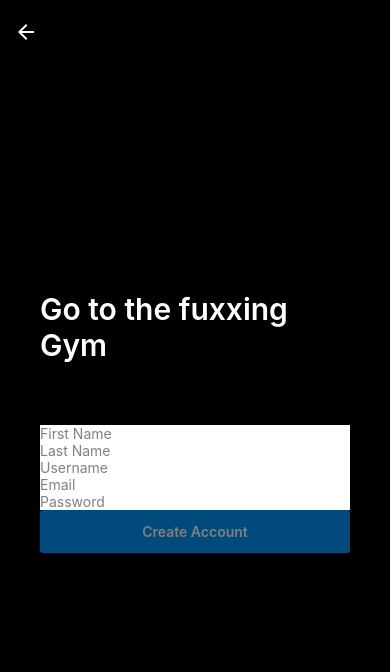
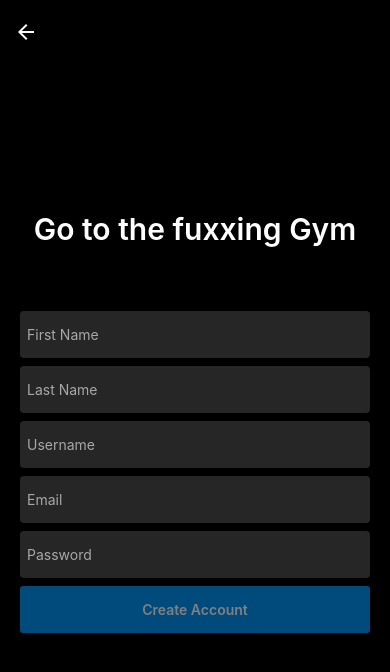
Before and after one commit to bellDev-code/healthApp-front, a React Native app: screen /CreateAccount in a window 390 px wide. Shown: the top 672 px of the page. Built offline with nearby package versions, Linux system fonts and the light colour scheme.

Commit message:
CreateAccount & npm install react-hook-form

```diff
--- a/package.json
+++ b/package.json
@@ -16,6 +16,7 @@
     "@react-navigation/native-stack": "^6.9.1",
     "@react-navigation/stack": "^6.3.4",
     "react": "18.1.0",
+    "react-hook-form": "^7.43.8",
     "react-native": "0.70.5",
     "react-native-gesture-handler": "^2.8.0",
     "react-native-reanimated": "^2.12.0",
--- a/src/components/auth/AuthButton.jsx
+++ b/src/components/auth/AuthButton.jsx
@@ -4,7 +4,7 @@ import {colors, fontWeight} from '../../Theme';
 
 const Button = styled.TouchableOpacity`
   background-color: ${colors.blue};
-  padding: 13px 10px;
+  padding: 15px 10px;
   border-radius: 3px;
   width: 100%;
   opacity: ${props => (props.disabled ? '0.5' : '1')};
--- a/src/components/auth/AuthLayOut.jsx
+++ b/src/components/auth/AuthLayOut.jsx
@@ -1,4 +1,10 @@
 import React from 'react';
+import {
+  Keyboard,
+  KeyboardAvoidingView,
+  Platform,
+  TouchableWithoutFeedback,
+} from 'react-native';
 import styled from 'styled-components/native';
 import {colors, fontWeight} from '../../Theme';
 
@@ -7,14 +13,15 @@ const Container = styled.View`
   align-items: center;
   justify-content: center;
   background-color: black;
-  padding: 0px 40px;
+  padding: 0px 20px;
 `;
 
 const Logo = styled.Text`
   color: ${colors.white};
   font-size: 30px;
   font-weight: ${fontWeight.middle};
-  height: 10%;
+  height: 50px;
+  text-align: center;
   margin-bottom: 50px;
 `;
 
@@ -27,10 +34,25 @@ const Logo = styled.Text`
 // `;
 
 export default function AuthLayOut({children}) {
+  const dismissKeyboard = () => {
+    Keyboard.dismiss();
+  };
   return (
-    <Container>
-      <Logo>Go to the fuxxing Gym</Logo>
-      {children}
-    </Container>
+    <TouchableWithoutFeedback
+      style={{flex: 1}}
+      onPress={dismissKeyboard}
+      disabled={Platform.OS === 'web'}>
+      <Container>
+        <KeyboardAvoidingView
+          style={{
+            width: '100%',
+          }}
+          behavior="position"
+          keyboardVerticalOffset={Platform.OS === 'ios' ? 50 : 0}>
+          <Logo>Go to the fuxxing Gym</Logo>
+          {children}
+        </KeyboardAvoidingView>
+      </Container>
+    </TouchableWithoutFeedback>
   );
 }
--- /dev/null
+++ b/src/components/auth/AuthShared.jsx
@@ -0,0 +1,9 @@
+import styled from 'styled-components/native';
+
+export const TextInput = styled.TextInput`
+  background-color: rgba(255, 255, 255, 0.15);
+  padding: 15px 7px;
+  border-radius: 4px;
+  color: white;
+  margin-bottom: ${props => (props.lastOne ? '15' : 8)}px;
+`;
--- a/src/navigators/LoggedOutNav.jsx
+++ b/src/navigators/LoggedOutNav.jsx
@@ -8,22 +8,20 @@ const Stack = createStackNavigator();
 
 export default function LoggedOutNav() {
   return (
-    <Stack.Navigator>
+    <Stack.Navigator
+      screenOptions={{
+        headerBackTitleVisible: false,
+        headerTitle: () => false,
+        headerTransparent: true,
+        headerTintColor: 'white',
+      }}>
       <Stack.Screen
         name="Home"
         component={Home}
         options={{headerShown: false}}
       />
       <Stack.Screen name="Login" component={Login} />
-      <Stack.Screen
-        name="CreateAccount"
-        component={CreateAccount}
-        options={{
-          headerTitle: () => false,
-          headerTransparent: true,
-          headerTintColor: 'white',
-        }}
-      />
+      <Stack.Screen name="CreateAccount" component={CreateAccount} />
     </Stack.Navigator>
   );
 }
--- a/src/screens/CreateAccount.jsx
+++ b/src/screens/CreateAccount.jsx
@@ -1,8 +1,8 @@
 import React, {useRef} from 'react';
-import {TextInput} from 'react-native';
-import styled from 'styled-components/native';
 import AuthLayOut from '../components/auth/AuthLayOut';
 import AuthButton from '../components/auth/AuthButton';
+import {TextInput} from '../components/auth/AuthShared';
+import {KeyboardAvoidingView, Platform} from 'react-native';
 
 export default function CreateAccount() {
   const lastNameRef = useRef();
@@ -22,43 +22,38 @@ export default function CreateAccount() {
     <AuthLayOut>
       <TextInput
         placeholder="First Name"
-        placeholderTextColor="gray"
         returnKeyType="next"
-        style={{backgroundColor: 'white', width: '100%'}}
+        placeholderTextColor={'rgba(255, 255, 255, 0.6)'}
         onSubmitEditing={() => onNext(lastNameRef)}
       />
       <TextInput
         ref={lastNameRef}
         placeholder="Last Name"
-        placeholderTextColor="gray"
         returnKeyType="next"
-        style={{backgroundColor: 'white', width: '100%'}}
+        placeholderTextColor={'rgba(255, 255, 255, 0.6)'}
         onSubmitEditing={() => onNext(usernameRef)}
       />
       <TextInput
         ref={usernameRef}
         placeholder="Username"
-        placeholderTextColor="gray"
         returnKeyType="next"
-        style={{backgroundColor: 'white', width: '100%'}}
+        placeholderTextColor={'rgba(255, 255, 255, 0.6)'}
         onSubmitEditing={() => onNext(emailRef)}
       />
       <TextInput
         ref={emailRef}
         placeholder="Email"
-        placeholderTextColor="gray"
         keyboardType="email-address"
         returnKeyType="next"
-        style={{backgroundColor: 'white', width: '100%'}}
+        placeholderTextColor={'rgba(255, 255, 255, 0.6)'}
         onSubmitEditing={() => onNext(passwordRef)}
       />
       <TextInput
         ref={passwordRef}
         placeholder="Password"
-        placeholderTextColor="gray"
         secureTextEntry
         returnKeyType="done"
-        style={{backgroundColor: 'white', width: '100%'}}
+        placeholderTextColor={'rgba(255, 255, 255, 0.6)'}
         onSubmitEditing={onDone}
       />
       <AuthButton text="Create Account" disabled={true} onPress={() => null} />
--- a/src/screens/Home.jsx
+++ b/src/screens/Home.jsx
@@ -9,6 +9,7 @@ const LoginLink = styled.Text`
   color: ${colors.blue};
   font-weight: ${fontWeight.middle};
   margin-top: 20px;
+  text-align: center;
 `;
 
 export default function Home({navigation}) {
```
Also changed, not shown: src/screens/DetailsScreen.jsx (deleted, +0 -26 lines), 1 other file (tests, documents, lock files or other folders).
